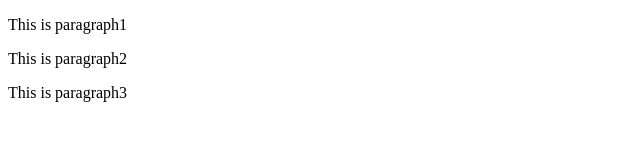
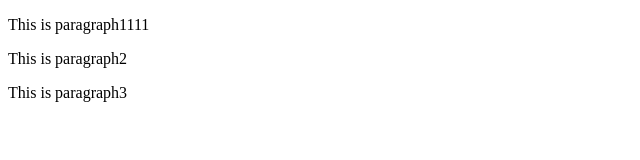
Before and after one commit to terklnwza007/sample_git2, a plain HTML site: page index.html in a window 1280 px wide. Shown: the full height of the page, 0-640 px from the left. Drawn offline with Linux system fonts and the light colour scheme.

Commit message:
Hi i modified it

```diff
--- a/index.html
+++ b/index.html
@@ -2,7 +2,7 @@
 <html lang="en">
 <head><title>Sample Git</title></head>
 <body>
-<p>This is paragraph1</p>
+<p>This is paragraph1111</p>
 <p>This is paragraph2</p>
 <p>This is paragraph3<p>
 <body>
```
